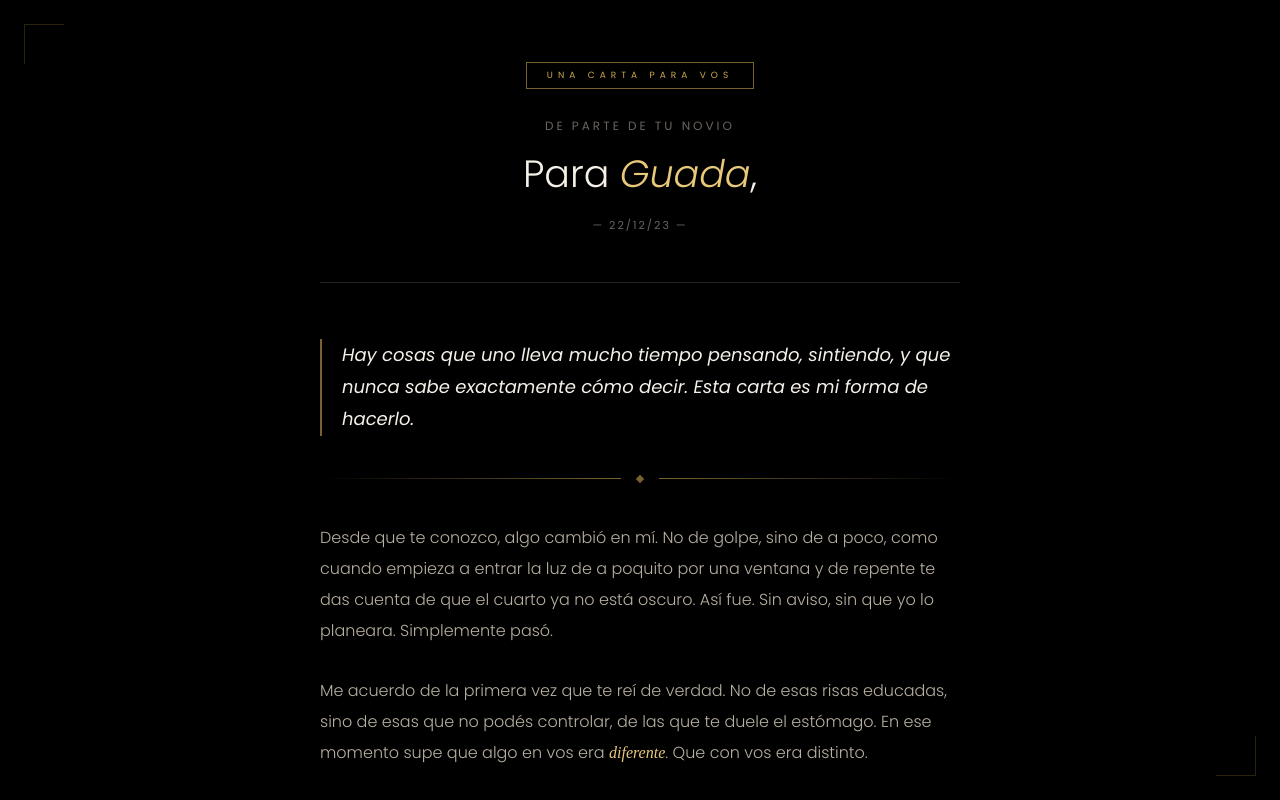
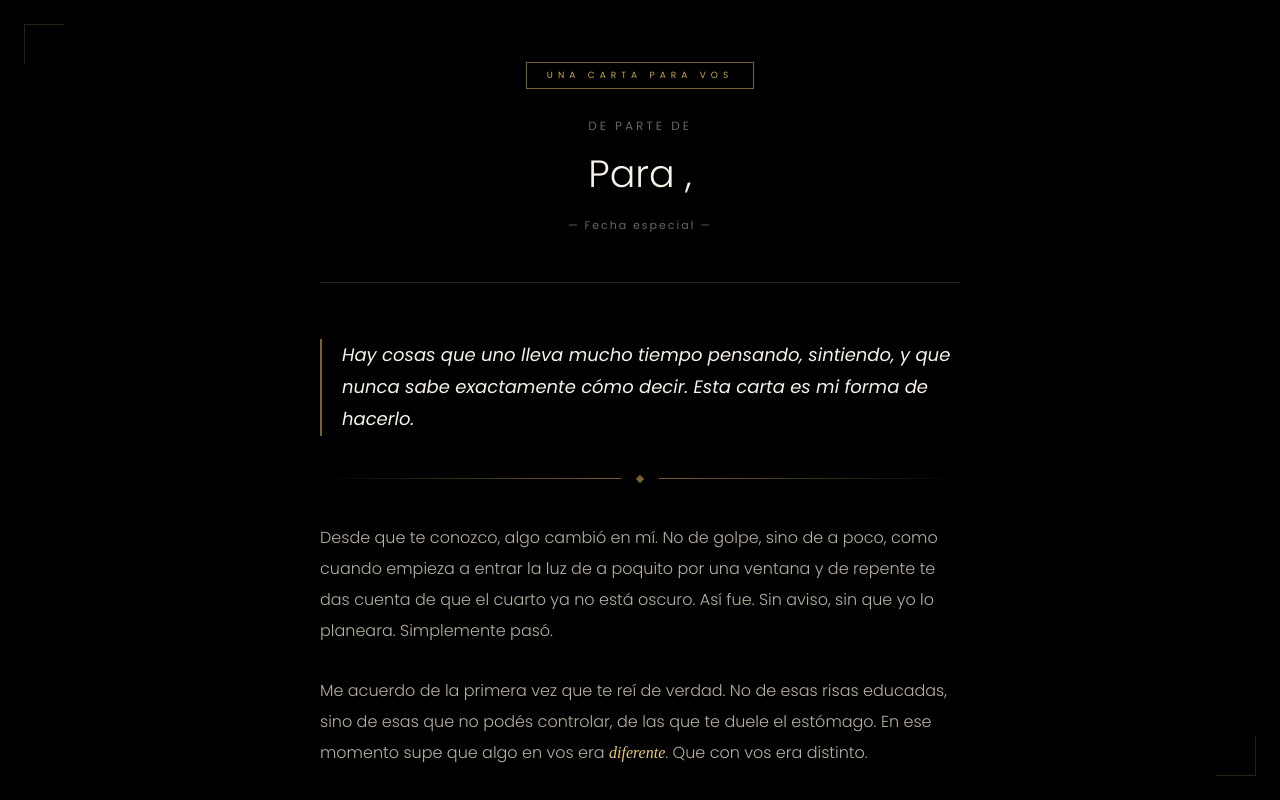
Before and after one commit to sanvalentin-code/carta2, a plain HTML site: page index.html in a window 1280 px wide. Both pictures are taken after a click on the button "ABRIR CARTA". Drawn offline with Linux system fonts and the light colour scheme.

Commit message:
Update index.html

```diff
--- a/index.html
+++ b/index.html
@@ -501,9 +501,9 @@
 
   <div class="letter-header">
     <div class="letter-badge">Una carta para vos</div>
-    <p class="letter-from">De parte de tu novio</p>
-    <h1 class="letter-to-name">Para <em>Guada</em>,</h1>
-    <p class="letter-date">— 22/12/23 —</p>
+    <p class="letter-from">De parte de </p>
+    <h1 class="letter-to-name">Para <em></em>,</h1>
+    <p class="letter-date">— Fecha especial —</p>
   </div>
 
   <div class="letter-body">
@@ -565,7 +565,7 @@
 
   <div class="letter-footer">
     <p class="letter-closing">Con todo mi cariño,</p>
-    <p class="letter-signature">Fran</p>
+    <p class="letter-signature">Tu nombre</p>
     <p class="letter-date" style="text-align:right; margin-top:8px;">— Escrito con el corazón</p>
 
     <div class="letter-ps">
```
